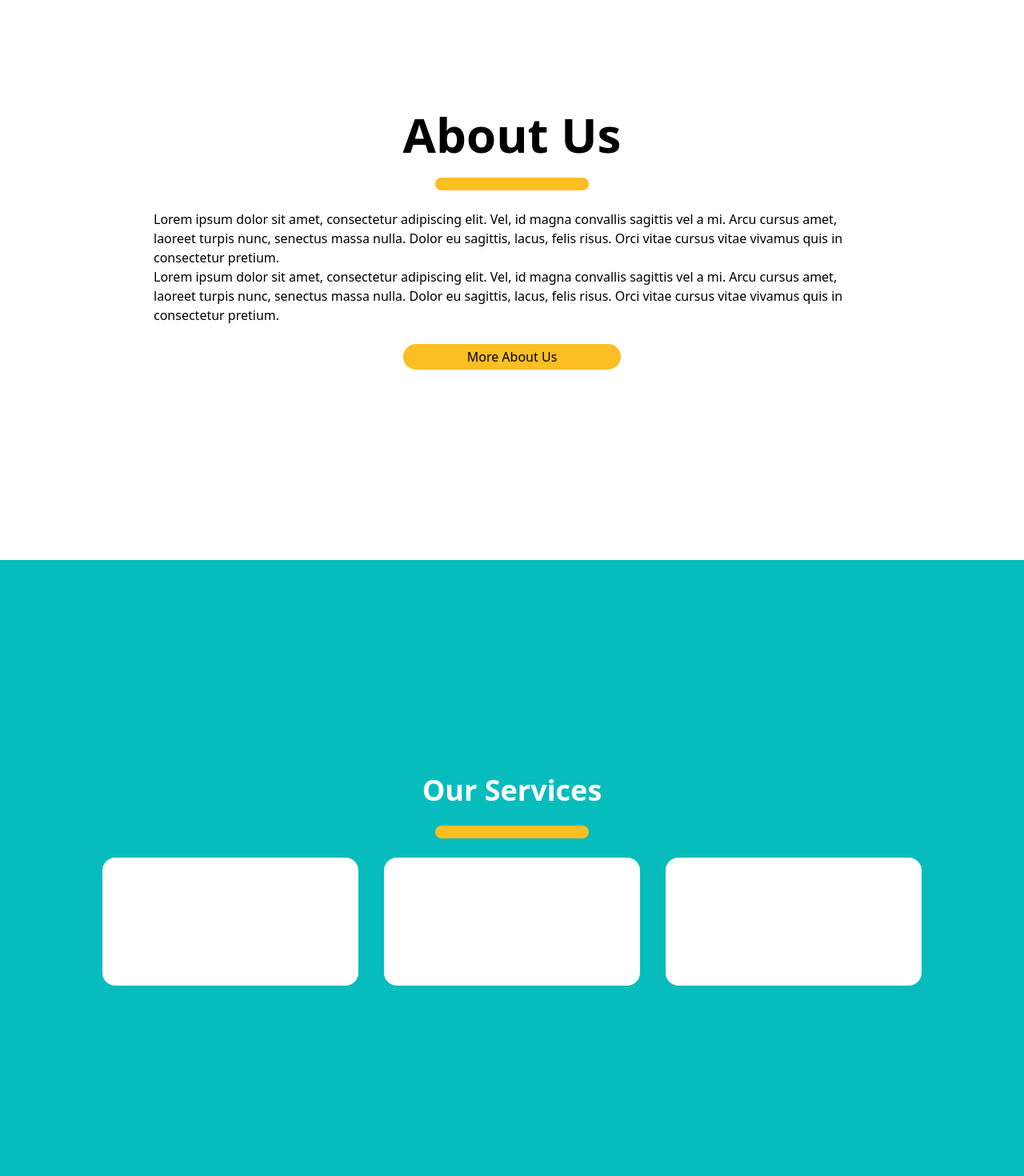
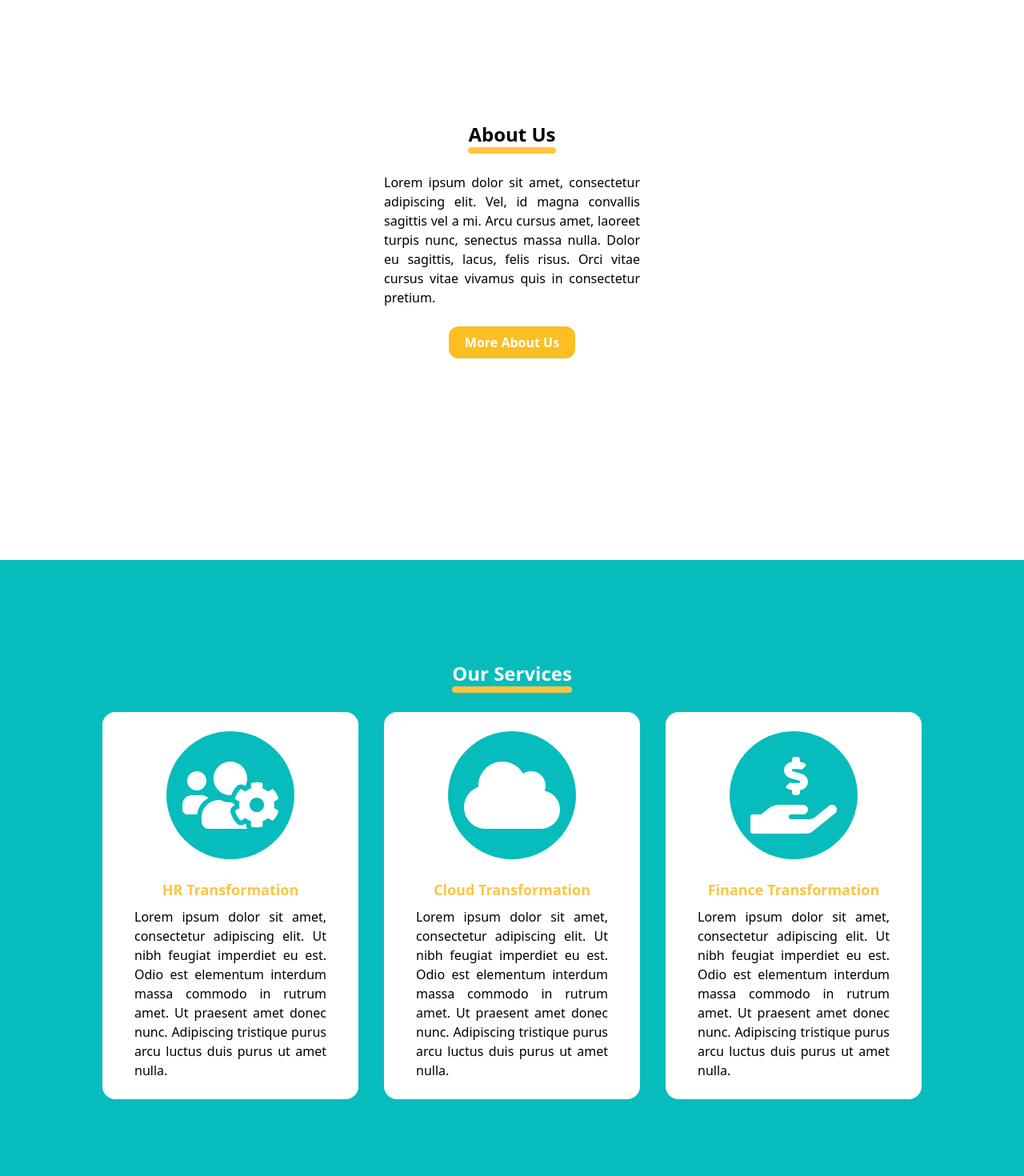
Before and after one commit to Bismit-Aldi/solomon-consulting, a React (Create React App) app: page / in a window 1280 px wide. Shown: the part 900-2370 px from the top of the page at 80% size. Built offline with nearby package versions, Linux system fonts and the light colour scheme.

Commit message:
created landing page

```diff
--- /dev/null
+++ b/src/components/pages/home/AchievementCard.jsx
@@ -0,0 +1,21 @@
+import React from 'react';
+
+const AchievementCard = ({ imageUrl, title, description }) => {
+  return (
+    <div className='flex flex-col items-center justify-center w-56 gap-8 px-6 py-4 bg-opacity-50 bg-blue-solomon rounded-2xl'>
+      <img
+        src={imageUrl}
+        alt='board of directors'
+        width={200}
+        height={200}
+        className='rounded-3xl'
+      />
+      <div className='flex flex-col items-center gap-2'>
+        <span className='text-xl font-bold text-orange-solomon'>{title}</span>
+        <span className='text-lg text-center text-white'>{description}</span>
+      </div>
+    </div>
+  );
+};
+
+export default AchievementCard;
--- /dev/null
+++ b/src/components/pages/home/ServiceCard.jsx
@@ -0,0 +1,18 @@
+import { FontAwesomeIcon } from '@fortawesome/react-fontawesome';
+import React from 'react';
+
+const ServiceCard = ({ icon, title, description }) => {
+  return (
+    <div className='flex flex-col items-center justify-center gap-6 px-10 py-6 bg-white w-80 rounded-2xl'>
+      <div className='flex items-center justify-center w-40 h-40 p-8 text-white rounded-full bg-blue-solomon'>
+        <FontAwesomeIcon icon={['fas', icon]} size={'6x'} />
+      </div>
+      <div className='flex flex-col items-center gap-2'>
+        <span className='text-lg font-bold text-orange-solomon'>{title}</span>
+        <span className='text-justify'>{description}</span>
+      </div>
+    </div>
+  );
+};
+
+export default ServiceCard;
--- a/src/components/pages/home/index.jsx
+++ b/src/components/pages/home/index.jsx
@@ -1,12 +1,30 @@
 import { FontAwesomeIcon } from '@fortawesome/react-fontawesome';
 import React from 'react';
+import { Link } from 'react-router-dom';
+import { v4 as uuid } from 'uuid';
+import CountUp from 'react-countup';
+import Slider from 'react-slick';
 import logo from '../../../assets/images/logo_hero.svg';
+import HeadTitle from '../../global/HeadTitle';
+import ServiceCard from './ServiceCard';
+import services from './utils/services';
+import achievements from './utils/achievements';
+import AchievementCard from './AchievementCard';
+import partners from './utils/partners';
+
 const Home = () => {
+  const settings = {
+    dots: false,
+    infinite: false,
+    speed: 500,
+    slidesToShow: 3,
+    slidesToScroll: 1,
+  };
   return (
-    <div>
-      <div className='flex items-center justify-center w-full h-screen bg-cover bg-hero-pattern'>
+    <>
+      <section className='flex items-center justify-center w-full h-screen bg-cover bg-hero-pattern'>
         <div className='flex flex-col items-center justify-center'>
-          <img src={logo} />
+          <img src={logo} alt='hero' />
           <FontAwesomeIcon
             className='text-white'
             size={'4x'}
@@ -14,48 +32,103 @@ const Home = () => {
           />
           <p className='text-white'>Scroll Down to Dive in...</p>
         </div>
-      </div>
-      <div className='flex items-center justify-center w-full h-screen bg-white bg-cover'>
-        <div className='flex flex-col items-center justify-center'>
-          <p className='font-sans text-6xl font-black text-black'>About Us</p>
-          <p className='text-white'>adasdasa</p>
-          <div class='rounded-full py-2 px-24 bg-yellow-400 flex '></div>
-          <p class='text-white'>aaaa</p>
-          <p className='px-48'>
+      </section>
+      <section className='flex items-center justify-center w-full h-screen bg-white bg-cover'>
+        <div className='flex flex-col items-center justify-center w-1/2 gap-6'>
+          <HeadTitle title={'About Us'} />
+          <p className='w-1/2 text-justify'>
             Lorem ipsum dolor sit amet, consectetur adipiscing elit. Vel, id
             magna convallis sagittis vel a mi. Arcu cursus amet, laoreet turpis
             nunc, senectus massa nulla. Dolor eu sagittis, lacus, felis risus.
             Orci vitae cursus vitae vivamus quis in consectetur pretium.
-            <p>
-              Lorem ipsum dolor sit amet, consectetur adipiscing elit. Vel, id
-              magna convallis sagittis vel a mi. Arcu cursus amet, laoreet
-              turpis nunc, senectus massa nulla. Dolor eu sagittis, lacus, felis
-              risus. Orci vitae cursus vitae vivamus quis in consectetur
-              pretium.
-            </p>
           </p>
-          <p class='text-white'>aaaa</p>
-          <div class='rounded-full  py-1 px-20 bg-yellow-400 flex '>
-            More About Us{' '}
+          <Link to='/profile'>
+            <button class='rounded-xl bg-yellow-400 flex text-white font-bold py-2 px-5'>
+              More About Us
+            </button>
+          </Link>
+        </div>
+      </section>
+      <section className='flex items-center justify-center w-full h-screen bg-cover bg-blue-solomon'>
+        <div className='flex flex-col items-center justify-center gap-6'>
+          <HeadTitle title={'Our Services'} color={'text-white'} />
+          <div class='flex gap-8'>
+            {services.map(({ icon, title, description }) => {
+              return (
+                <ServiceCard
+                  key={uuid()}
+                  icon={icon}
+                  title={title}
+                  description={description}
+                />
+              );
+            })}
           </div>
         </div>
-      </div>
-      <div className='flex items-center justify-center w-full h-screen bg-cover bg-blue-solomon'>
-        <div className='flex flex-col items-center justify-center'>
-          <p className='font-sans text-4xl font-black text-white '>
-            Our Services
-          </p>
-          <p className='text-blue-solomon'>adasdasa</p>
-          <div class='rounded-full py-2 px-24 bg-yellow-400 flex '></div>
-          <p className='text-blue-solomon'>aaaa</p>
-          <div class='grid gap-x-8 gap-y-4 grid-cols-3'>
-            <div className='flex px-40 py-20 bg-white rounded-2xl w-50 h-50'></div>
-            <div className='flex px-40 py-20 bg-white rounded-2xl w-50 h-50'></div>
-            <div className='flex px-40 py-20 bg-white rounded-2xl w-50 h-50'></div>
+      </section>
+      <section className='flex items-center justify-center w-full h-screen bg-cover'>
+        <div className='flex flex-col items-center justify-center w-full gap-16'>
+          <HeadTitle title={'Our Achievements'} />
+          <div class='w-full grid grid-cols-2'>
+            <div className='flex justify-center col-span-1'>
+              <div className='flex flex-col items-center justify-center'>
+                <span className='text-lg font-bold text-black'>
+                  Achieved Awards, So Far
+                </span>
+                <span className='font-bold text-9xl text-orange-solomon'>
+                  <CountUp start={0} end={75} />
+                </span>
+              </div>
+            </div>
+            <div className='col-span-1 '>
+              <Slider {...settings}>
+                {achievements.map(({ imageUrl, title, description }) => {
+                  return (
+                    <AchievementCard
+                      key={uuid()}
+                      imageUrl={imageUrl}
+                      title={title}
+                      description={description}
+                    />
+                  );
+                })}
+              </Slider>
+            </div>
           </div>
         </div>
-      </div>
-    </div>
+      </section>
+      <section className='flex items-center justify-center w-full h-screen bg-cover'>
+        <div className='flex flex-col items-center justify-center w-full gap-16'>
+          <HeadTitle title={'Our Partners'} />
+          <div class='w-full grid grid-cols-2'>
+            <div className='col-span-1 '>
+              <Slider {...settings}>
+                {partners.map(({ imageUrl, title, description }) => {
+                  return (
+                    <AchievementCard
+                      key={uuid()}
+                      imageUrl={imageUrl}
+                      title={title}
+                      description={description}
+                    />
+                  );
+                })}
+              </Slider>
+            </div>
+            <div className='flex justify-center col-span-1'>
+              <div className='flex flex-col items-center justify-center'>
+                <span className='text-lg font-bold text-black'>
+                  Partnered Companies, So Far
+                </span>
+                <span className='font-bold text-9xl text-orange-solomon'>
+                  <CountUp start={0} end={75} />
+                </span>
+              </div>
+            </div>
+          </div>
+        </div>
+      </section>
+    </>
   );
 };
 
--- /dev/null
+++ b/src/components/pages/home/utils/achievements.jsx
@@ -0,0 +1,31 @@
+import imgPlaceholder from '../../../../assets/images/imgPlaceholder.png';
+
+const achievements = [
+  {
+    imageUrl: imgPlaceholder,
+    title: 'CPD',
+    description: ' Lorem ipsum dolor sit amet consectetur adipisicing elit.  ',
+  },
+  {
+    imageUrl: imgPlaceholder,
+    title: 'CPD',
+    description: ' Lorem ipsum dolor sit amet consectetur adipisicing elit.  ',
+  },
+  {
+    imageUrl: imgPlaceholder,
+    title: 'CPD',
+    description: ' Lorem ipsum dolor sit amet consectetur adipisicing elit.  ',
+  },
+  {
+    imageUrl: imgPlaceholder,
+    title: 'CPD',
+    description: ' Lorem ipsum dolor sit amet consectetur adipisicing elit.  ',
+  },
+  {
+    imageUrl: imgPlaceholder,
+    title: 'CPD',
+    description: ' Lorem ipsum dolor sit amet consectetur adipisicing elit.   ',
+  },
+];
+
+export default achievements;
--- /dev/null
+++ b/src/components/pages/home/utils/partners.jsx
@@ -0,0 +1,31 @@
+import imgPlaceholder from '../../../../assets/images/AWS.jpg';
+
+const partners = [
+  {
+    imageUrl: imgPlaceholder,
+    title: 'AWS',
+    description: ' Lorem ipsum dolor sit amet consectetur adipisicing elit.  ',
+  },
+  {
+    imageUrl: imgPlaceholder,
+    title: 'AWS',
+    description: ' Lorem ipsum dolor sit amet consectetur adipisicing elit.  ',
+  },
+  {
+    imageUrl: imgPlaceholder,
+    title: 'AWS',
+    description: ' Lorem ipsum dolor sit amet consectetur adipisicing elit.  ',
+  },
+  {
+    imageUrl: imgPlaceholder,
+    title: 'AWS',
+    description: ' Lorem ipsum dolor sit amet consectetur adipisicing elit.  ',
+  },
+  {
+    imageUrl: imgPlaceholder,
+    title: 'AWS',
+    description: ' Lorem ipsum dolor sit amet consectetur adipisicing elit.   ',
+  },
+];
+
+export default partners;
--- /dev/null
+++ b/src/components/pages/home/utils/services.jsx
@@ -0,0 +1,22 @@
+const services = [
+  {
+    icon: 'users-cog',
+    title: 'HR Transformation',
+    description:
+      'Lorem ipsum dolor sit amet, consectetur adipiscing elit. Ut nibh feugiat imperdiet eu est. Odio est elementum interdum massa commodo in rutrum amet. Ut praesent amet donec nunc. Adipiscing tristique purus arcu luctus duis purus ut amet nulla.',
+  },
+  {
+    icon: 'cloud',
+    title: 'Cloud Transformation',
+    description:
+      'Lorem ipsum dolor sit amet, consectetur adipiscing elit. Ut nibh feugiat imperdiet eu est. Odio est elementum interdum massa commodo in rutrum amet. Ut praesent amet donec nunc. Adipiscing tristique purus arcu luctus duis purus ut amet nulla.',
+  },
+  {
+    icon: 'hand-holding-usd',
+    title: 'Finance Transformation',
+    description:
+      'Lorem ipsum dolor sit amet, consectetur adipiscing elit. Ut nibh feugiat imperdiet eu est. Odio est elementum interdum massa commodo in rutrum amet. Ut praesent amet donec nunc. Adipiscing tristique purus arcu luctus duis purus ut amet nulla.',
+  },
+];
+
+export default services;
--- a/src/components/pages/profile/index.jsx
+++ b/src/components/pages/profile/index.jsx
@@ -9,7 +9,7 @@ const Profile = () => {
     <>
       <section className='flex items-center justify-center w-full h-screen bg-cover bg-hero-pattern'>
         <div className='flex flex-col items-center gap-6'>
-          <HeadTitle title={'Our Profile'} />
+          <HeadTitle title={'Our Profile'} color={'text-white'} />
           <div className='flex flex-col items-center text-white'>
             <span className='font-semibold'>Vision</span>
             <span>
```
Also changed, not shown: src/assets/images/AWS.jpg (added), src/assets/images/imgPlaceholder.png (added).
